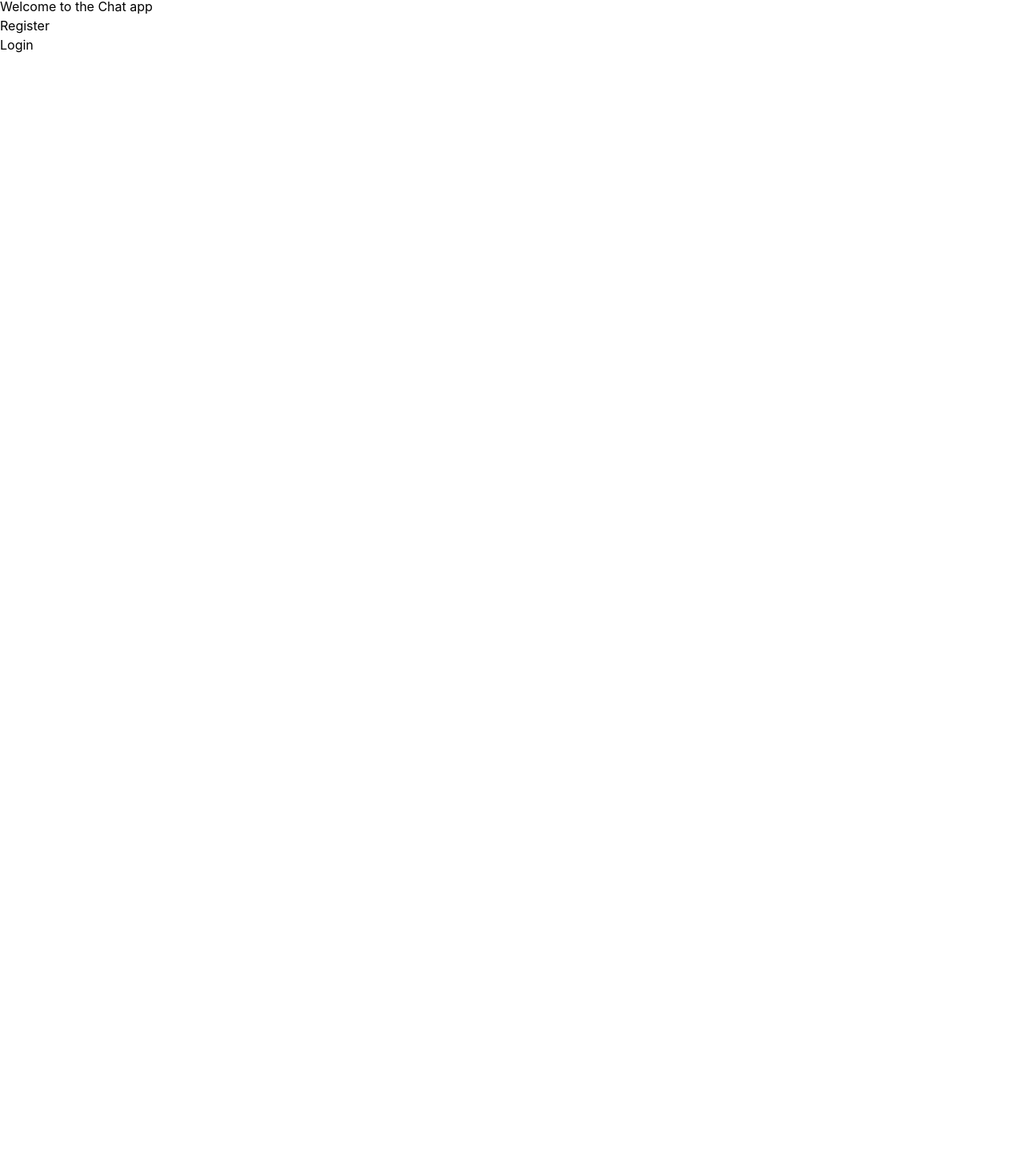
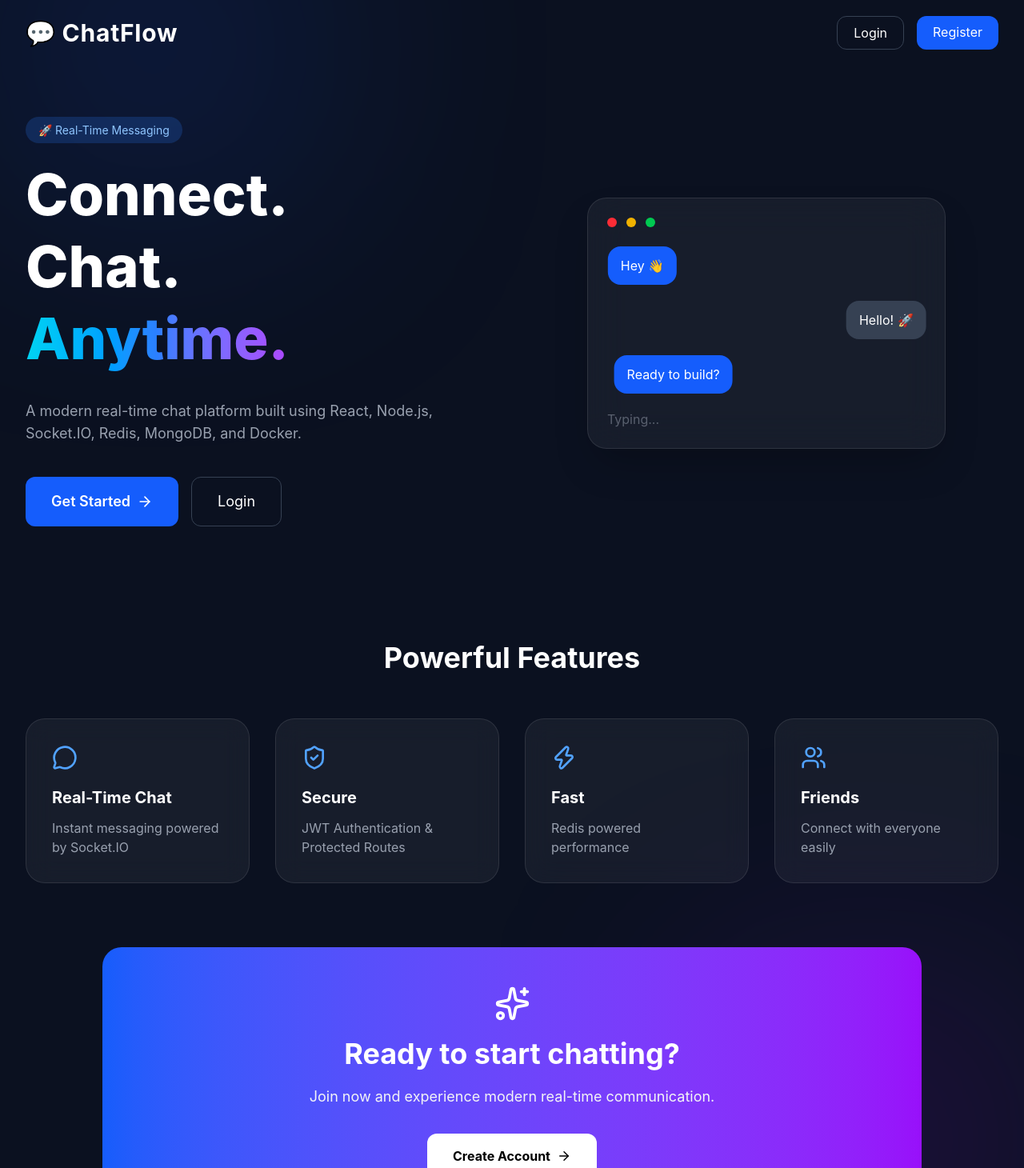
Before and after one commit to SangameshwarGaikwad21/Chat_App, a React app in the folder frontend/: page / in a window 1280 px wide. Shown: the part 4-1464 px from the top of the page at 80% size. Before the commit the page ends 800 px from the top, so only its background shows below. Built offline with nearby package versions, Linux system fonts and the light colour scheme; no server answers; the HTML template or start-up script is replaced by a standard one.

Commit message:
added the home page

```diff
--- a/frontend/src/pages/Home.jsx
+++ b/frontend/src/pages/Home.jsx
@@ -1,26 +1,231 @@
-import React from 'react'
-import { Link } from 'react-router-dom'
+import { motion } from "framer-motion";
+import { Link } from "react-router-dom";
+import { ArrowRight, MessageCircle, ShieldCheck, Zap, Users,Sparkles} from "lucide-react";
 
 const Home = () => {
   return (
-    <div>
-        <div>
-            Welcome to the Chat app
+    <div className="relative min-h-screen overflow-hidden bg-[#0B1120] text-white">
+      {/* Background */}
+      <div className="absolute inset-0">
+        <div className="absolute -top-32 left-0 h-96 w-96 rounded-full bg-blue-600/20 blur-[140px]" />
+        <div className="absolute bottom-0 right-0 h-96 w-96 rounded-full bg-purple-600/20 blur-[140px]" />
+      </div>
 
-            <div>
-                <Link to="/register">
-                     Register
-                </Link>
+      {/* Navbar */}
+      <nav className="relative z-20 mx-auto flex max-w-7xl items-center justify-between px-8 py-6">
+        <motion.h1
+          initial={{ opacity: 0, y: -15 }}
+          animate={{ opacity: 1, y: 0 }}
+          className="text-3xl font-bold tracking-wide"
+        >
+          💬 ChatFlow
+        </motion.h1>
 
+        <div className="flex gap-4">
+          <Link
+            to="/login"
+            className="rounded-xl border border-gray-700 px-5 py-2 transition hover:bg-gray-800"
+          >
+            Login
+          </Link>
+
+          <Link
+            to="/register"
+            className="rounded-xl bg-blue-600 px-5 py-2 transition hover:bg-blue-700"
+          >
+            Register
+          </Link>
+        </div>
+      </nav>
+
+      {/* Hero */}
+      <section className="relative z-20 mx-auto grid max-w-7xl grid-cols-1 items-center gap-14 px-8 py-16 lg:grid-cols-2">
+        {/* Left */}
+        <motion.div
+          initial={{ opacity: 0, x: -80 }}
+          animate={{ opacity: 1, x: 0 }}
+          transition={{ duration: 0.7 }}
+        >
+          <span className="rounded-full bg-blue-500/20 px-4 py-2 text-sm text-blue-300">
+            🚀 Real-Time Messaging
+          </span>
+
+          <h1 className="mt-6 text-5xl font-extrabold leading-tight lg:text-7xl">
+            Connect.
+            <br />
+            Chat.
+            <br />
+            <span className="bg-gradient-to-r from-cyan-400 via-blue-500 to-purple-500 bg-clip-text text-transparent">
+              Anytime.
+            </span>
+          </h1>
+
+          <p className="mt-8 max-w-xl text-lg text-gray-400">
+            A modern real-time chat platform built using React, Node.js,
+            Socket.IO, Redis, MongoDB, and Docker.
+          </p>
+
+          <div className="mt-10 flex flex-wrap gap-4">
+            <Link
+              to="/register"
+              className="flex items-center gap-2 rounded-xl bg-blue-600 px-8 py-4 text-lg font-semibold transition hover:scale-105 hover:bg-blue-700"
+            >
+              Get Started
+              <ArrowRight size={20} />
+            </Link>
+
+            <Link
+              to="/login"
+              className="rounded-xl border border-gray-700 px-8 py-4 text-lg transition hover:bg-gray-800"
+            >
+              Login
+            </Link>
+          </div>
+        </motion.div>
+
+        {/* Right */}
+        <motion.div
+          initial={{ opacity: 0, x: 80 }}
+          animate={{ opacity: 1, x: 0 }}
+          transition={{ duration: 0.7 }}
+          className="flex justify-center"
+        >
+          <div className="w-full max-w-md rounded-3xl border border-white/10 bg-white/5 p-6 backdrop-blur-xl shadow-2xl">
+
+            <div className="mb-6 flex items-center gap-3">
+              <div className="h-3 w-3 rounded-full bg-red-500" />
+              <div className="h-3 w-3 rounded-full bg-yellow-500" />
+              <div className="h-3 w-3 rounded-full bg-green-500" />
             </div>
-            <div>
-               <Link to="/login">
-                     Login
-                </Link>
+
+            <div className="space-y-5">
+
+              <motion.div
+                animate={{ x: [0, 15, 0] }}
+                transition={{
+                  duration: 3,
+                  repeat: Infinity,
+                }}
+                className="w-fit rounded-2xl bg-blue-600 px-4 py-3"
+              >
+                Hey 👋
+              </motion.div>
+
+              <motion.div
+                animate={{ x: [20, 0, 20] }}
+                transition={{
+                  duration: 4,
+                  repeat: Infinity,
+                }}
+                className="ml-auto w-fit rounded-2xl bg-gray-700 px-4 py-3"
+              >
+                Hello! 🚀
+              </motion.div>
+
+              <motion.div
+                animate={{ x: [0, 20, 0] }}
+                transition={{
+                  duration: 5,
+                  repeat: Infinity,
+                }}
+                className="w-fit rounded-2xl bg-blue-600 px-4 py-3"
+              >
+                Ready to build?
+              </motion.div>
+
+              <motion.div
+                animate={{ opacity: [0.4, 1, 0.4] }}
+                transition={{
+                  repeat: Infinity,
+                  duration: 1.5,
+                }}
+                className="text-gray-400"
+              >
+                Typing...
+              </motion.div>
             </div>
+          </div>
+        </motion.div>
+      </section>
+
+      {/* Features */}
+      <section className="relative z-20 mx-auto max-w-7xl px-8 py-20">
+        <motion.h2
+          initial={{ opacity: 0 }}
+          whileInView={{ opacity: 1 }}
+          className="mb-14 text-center text-4xl font-bold"
+        >
+          Powerful Features
+        </motion.h2>
+
+        <div className="grid gap-8 md:grid-cols-2 lg:grid-cols-4">
+          {[
+            {
+              icon: <MessageCircle size={32} />,
+              title: "Real-Time Chat",
+              desc: "Instant messaging powered by Socket.IO",
+            },
+            {
+              icon: <ShieldCheck size={32} />,
+              title: "Secure",
+              desc: "JWT Authentication & Protected Routes",
+            },
+            {
+              icon: <Zap size={32} />,
+              title: "Fast",
+              desc: "Redis powered performance",
+            },
+            {
+              icon: <Users size={32} />,
+              title: "Friends",
+              desc: "Connect with everyone easily",
+            },
+          ].map((item, index) => (
+            <motion.div
+              whileHover={{
+                scale: 1.05,
+                y: -10,
+              }}
+              key={index}
+              className="rounded-3xl border border-white/10 bg-white/5 p-8 backdrop-blur-lg"
+            >
+              <div className="mb-5 text-blue-400">{item.icon}</div>
+
+              <h3 className="mb-3 text-xl font-bold">{item.title}</h3>
+
+              <p className="text-gray-400">{item.desc}</p>
+            </motion.div>
+          ))}
         </div>
+      </section>
+
+      {/* CTA */}
+      <section className="relative z-20 px-8 pb-24">
+        <motion.div
+          whileHover={{ scale: 1.02 }}
+          className="mx-auto max-w-5xl rounded-3xl bg-gradient-to-r from-blue-600 to-purple-600 p-12 text-center"
+        >
+          <Sparkles className="mx-auto mb-5" size={45} />
+
+          <h2 className="text-4xl font-bold">
+            Ready to start chatting?
+          </h2>
+
+          <p className="mt-5 text-lg text-gray-100">
+            Join now and experience modern real-time communication.
+          </p>
+
+          <Link
+            to="/register"
+            className="mt-8 inline-flex items-center gap-2 rounded-xl bg-white px-8 py-4 font-bold text-black transition hover:scale-105"
+          >
+            Create Account
+            <ArrowRight size={18} />
+          </Link>
+        </motion.div>
+      </section>
     </div>
-  )
-}
+  );
+};
 
-export default Home
+export default Home;
--- a/frontend/src/redux/auth/auth.slice.js
+++ b/frontend/src/redux/auth/auth.slice.js
@@ -79,6 +79,7 @@ const authSlice = createSlice({
         })
 
         // logoutUser
+
     }
 })
 
```
